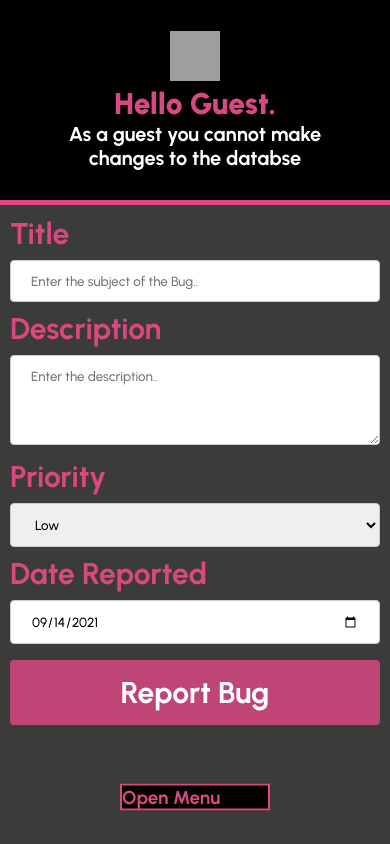
After one commit to keypuncheralwin/Bug_control, a Flask app: page /report in a window 390 px wide. The commit adds this page. Run offline with Flask 2, Linux system fonts and the light colour scheme; some libraries are stand-ins or nearby versions; grey boxes are pictures that could not be loaded.

Commit message:
Users can now edit the database, differnt users can edit data entries made by other users, guest user is working, they can only view the database, started working on mobile responsiveness

```diff
--- a/app.py
+++ b/app.py
@@ -3,13 +3,92 @@ import os
 import psycopg2
 import bcrypt
 
-from models.query import sign_up_user, check_email, get_password_hash
+from models.query import sign_up_user, check_email, get_password_hash, all_bugs, get_user_name, get_user_id, user_by_id, report_bug, edit_bug, bug_update
+from datetime import date
 
 DB_URL = os.environ.get("DATABASE_URL", "dbname=bugger")
 SECRET_KEY = os.environ.get("SECRET_KEY", "pretend key for testing only")
 
 app = Flask(__name__)
 app.config['SECRET_KEY'] = SECRET_KEY
+
+@app.route('/edit_action', methods=['POST'])
+def edit_action():
+    email = session['email_address']
+    user_id = get_user_id(email)[0][0]
+    date = request.form.get('date')
+    priority = request.form.get('priority')
+    title = request.form.get('title')
+    description = request.form.get('description')
+    id = request.form.get('bug_id')
+    bug_update(date,title,description,priority,user_id,id)
+    return redirect('/bugs_list')
+
+
+
+@app.route('/view/<id>')
+def view(id):
+    user_name = user_by_id(id)[0][0]
+    print(user_name)
+    results = edit_bug(id)[0]
+    title = results[2]
+    description = results[3]
+    priority = results[4]
+    date = results[1]
+    if session:
+        email = session['email_address']
+        full_name = get_user_name(email)[0][0]
+        first_name = full_name.split()[0]
+    else:
+        first_name = 'Guest'
+    return render_template('viewBug.html', date=date, priority=priority, description=description, title=title, id=id, name=first_name, user_name=user_name)
+
+@app.route('/edit/<id>')
+def edit(id):
+    results = edit_bug(id)[0]
+    title = results[2]
+    description = results[3]
+    priority = results[4]
+    today = date.today()
+    email = session['email_address']
+    full_name = get_user_name(email)[0][0]
+    first_name = full_name.split()[0]
+
+
+    return render_template('editBug.html', today=today, priority=priority, description=description, title=title, name=first_name, id=id)
+
+
+@app.route('/report_action', methods=['POST'])
+def test_action():
+    date = request.form.get('date')
+    priority = request.form.get('priority')
+    title = request.form.get('title')
+    description = request.form.get('description')
+    if session:
+        email = session['email_address']
+        user_id = get_user_id(email)[0][0]
+        print(user_id)
+        report_bug(date,title,description,priority,user_id)
+    return redirect('/bugs_list')
+
+@app.route('/report')
+def report():
+    today = date.today()
+    print(today)
+    if session:
+        email = session['email_address']
+        full_name = get_user_name(email)[0][0]
+        first_name = full_name.split()[0]
+        print(first_name)
+    else:
+        first_name = 'Guest'
+    return render_template('report.html', today=today, name=first_name)
+
+@app.route('/logout')
+def logout():
+    session.clear()
+    return redirect('/')
+
 
 @app.route('/login_action', methods=['POST'])
 def login_action():
@@ -20,7 +99,7 @@ def login_action():
         valid = bcrypt.checkpw(password.encode(), password_hash.encode())
         if valid:
             session['email_address'] = email
-            return redirect('/')
+            return redirect('/bugs_list')
         else:
             incorrect_login = True
             return render_template('login.html', incorrect_login=incorrect_login)
@@ -51,13 +130,22 @@ def sign():
 def login():
     return render_template('login.html')
 
-@app.route('/guest')
-def guest():
-    return render_template('bugsList.html')
+@app.route('/bugs_list')
+def bugs_list():
+    bugs = all_bugs()
+    if session:
+        email = session['email_address']
+        full_name = get_user_name(email)[0][0]
+        first_name = full_name.split()[0]
+        print(first_name)
+    else:
+        first_name = 'Guest'
+    return render_template('bugsList.html', bugs=bugs, name=first_name)
 
 @app.route('/')
 def main():
     return render_template('index.html')
 
+
 if __name__ == "__main__":
     app.run(debug=True)
--- a/static/css/bugList.css
+++ b/static/css/bugList.css
@@ -1,9 +1,29 @@
+
+
+
 .bugList{
     display: grid;
-    grid-template-columns: repeat(7, 1fr)
+    grid-template-columns: 0.5fr 1fr 1fr 2fr 0.5fr 1.2fr 1fr;
+    margin: 0 2%;
+
 }
+
 
 .label{
 padding: 10px;
 border: white 2px solid;
+
+/* text-align: left; */
 }
+
+.center{
+    text-align: center;
+}
+
+.addBorder{
+    border: white 2px solid;
+}
+
+.noBorder{
+    border: none;
+}
--- a/static/css/forms.css
+++ b/static/css/forms.css
@@ -1,10 +1,15 @@
-form{
+form {
   color: #d94881;
   font-size: 20px;
   max-width: 500px;
+  margin: 10px;
 }
 
-input[type=text], input[type=password], select {
+input[type=text],
+input[type=password],
+input[type=date], textarea,
+select {
+  font-family: 'Urbanist', sans-serif;
   width: 100%;
   padding: 12px 20px;
   margin: 8px 0;
--- /dev/null
+++ b/static/css/media.css
@@ -0,0 +1,90 @@
+#hiddenMenu {
+    display: none;
+
+}
+
+@media(max-width: 950px) {
+    .wrapper {
+        display: flex;
+        flex-direction: column;
+
+    }
+
+
+    .contentOne {
+        height: fit-content;
+        display: flex;
+        justify-content: center;
+        align-items: center;
+        border-right: none;
+        border-bottom: #d94881 5px solid;
+    }
+
+    .contentTwo {
+        height: 100vh;
+        display: block;
+        overflow-x: auto;
+        overflow-y: auto;
+    }
+
+    .containerOne {
+        text-align: center;
+    }
+
+    .container {
+        padding-bottom: 50px;
+
+
+    }
+
+    #title {
+        font-size: 30px;
+    }
+
+    #subtitle {
+        font-size: 20px;
+    }
+
+    #logo {
+        margin-top: 10%;
+        height: 50px;
+        width: 50px;
+
+    }
+
+    .standardFont {
+
+        font-size: 30px;
+    }
+
+    .mainButtons {
+        display: none;
+    }
+
+    #hiddenMenu {
+        width: 150px;
+        color: #d94881;
+        background-color: black;
+        border: #d94881 2px solid;
+        display: block;
+        position: fixed;
+  left: 50%;
+  bottom: 20px;
+  transform: translate(-50%, -50%);
+  margin: 0 auto;
+    }
+
+
+
+
+
+
+
+
+
+
+
+
+
+
+}
--- a/static/css/style.css
+++ b/static/css/style.css
@@ -1,14 +1,21 @@
 @import url('https://fonts.googleapis.com/css2?family=Fredoka+One&display=swap');
 @import url('https://fonts.googleapis.com/css2?family=Urbanist:wght@100;300;500;700;800;900&display=swap');
 @import url('https://fonts.googleapis.com/css2?family=Urbanist:wght@100&display=swap');
+* {
+    box-sizing: border-box;
+  }
 
 body {
     margin: 0 auto;
     color: white;
     font-family: 'Urbanist', sans-serif;
+
 }
 
-
+a{
+    text-decoration: none;
+    color: inherit;
+}
 
 .wrapper {
     display: grid;
@@ -46,9 +53,10 @@ body {
     align-items: center;
 }
 
-.container{
-    margin: 5px;
+.containerOne{
+    margin: 0 10%;
 }
+
 
 #logo {
     width: 100px;
--- a/templates/index.html
+++ b/templates/index.html
@@ -5,6 +5,7 @@
     <link rel="stylesheet" href="../static/css/style.css">
     <link rel="stylesheet" href="../static/css/bugList.css">
     <link rel="stylesheet" href="../static/css/forms.css">
+    <link rel="stylesheet" href="../static/css/media.css">
     <meta charset="UTF-8">
     <meta http-equiv="X-UA-Compatible" content="IE=edge">
     <meta name="viewport" content="width=device-width, initial-scale=1.0">
@@ -13,17 +14,18 @@
 
 <body>
     <div class="wrapper">
+        <h3 id="hiddenMenu">Open Menu</h2>
         {% block content %}
         <div class="contentOne">
 
-            <div class="container">
+            <div class="containerOne">
                 <img id="logo" src="../static/images/bug.png" alt="logo">
                 <h1 id="title">Bug Control.</h1>
                 <h3 id="subtitle">A simple bug tracking app</h3>
                 <div class="buttonCollection">
                     <a class="mainButtons" href="/sign">Sign Up</a>
                     <a class="mainButtons" href="/login">Login</a>
-                    <a class="mainButtons" href="/guest">Browse as Guest</a>
+                    <a class="mainButtons" href="/bugs_list">Guest</a>
                 </div>
             </div>
         </div>
--- a/templates/login.html
+++ b/templates/login.html
@@ -1,14 +1,14 @@
 {% extends 'index.html' %}
 {% block content %}
 <div class="contentOne">
-    <div class="container">
+    <div class="containerOne">
         <img id="logo" src="../static/images/bug.png" alt="logo">
                 <h1 id="title">Bug Control.</h1>
                 <h3 id="subtitle">A simple bug tracking app</h3>
         <div class="buttonCollection">
             <a class="mainButtons" href="/sign">Sign Up</a>
             <a class="mainButtons linkSelect" href="/login">Login</a>
-            <a class="mainButtons" href="/">Back</a>
+            <a class="mainButtons" href="/">Home</a>
         </div>
     </div>
 </div>
--- /dev/null
+++ b/templates/report.html
@@ -0,0 +1,45 @@
+{% extends 'index.html' %}
+{% block content %}
+<div class="contentOne">
+    <div class="containerOne">
+        <img id="logo" src="../static/images/bug.png" alt="logo">
+        {% if not name == 'Guest' %}
+        <h1 id="title">Hey {{name}}.</h1>
+        <h2 id="subtitle">Let's squash some bugs!</h2>
+        {% else %}
+        <h1 id="title">Hello Guest.</h1>
+        <h2 id="subtitle">As a guest you cannot make changes to the databse</h2>
+        {% endif %}
+        <div class="buttonCollection">
+            <a class="mainButtons" href="/bugs_list">Current Bugs</a>
+            <a class="mainButtons" href="/bugs_list">Dashboard</a>
+            <a class="mainButtons linkSelect" href="/report">Report a bug</a>
+            <a class="mainButtons" href="/logout">Logout</a>
+        </div>
+    </div>
+</div>
+<div class="contentTwo background">
+    <div class="container">
+        <form action="/report_action" method="POST">
+            <label class="standardFont" for="title">Title</label>
+            <input type="text" name="title" placeholder="Enter the subject of the Bug..">
+
+            <label class="standardFont" for="description">Description</label>
+            <textarea type="text" rows="4" name="description" placeholder="Enter the description.."></textarea>
+
+            <label class="standardFont" for="priority">Priority</label>
+            <select name="priority">
+                <option value="low">Low</option>
+                <option value="Moderate">Moderate</option>
+                <option value="High">High</option>
+              </select>
+            <label class="standardFont" for="Date">Date Reported</label>
+            <input type="date" name="date" value="{{today}}">
+
+            <input class="standardFont" type="submit" value="Report Bug">
+          </form>
+
+
+    </div>
+</div>
+{% endblock %}
--- a/templates/sign.html
+++ b/templates/sign.html
@@ -1,14 +1,14 @@
 {% extends 'index.html' %}
 {% block content %}
 <div class="contentOne">
-    <div class="container">
+    <div class="containerOne">
         <img id="logo" src="../static/images/bug.png" alt="logo">
                 <h1 id="title">Bug Control.</h1>
                 <h3 id="subtitle">A simple bug tracking app</h3>
         <div class="buttonCollection">
             <a class="mainButtons linkSelect" href="/sign">Sign Up</a>
             <a class="mainButtons" href="/login">Login</a>
-            <a class="mainButtons" href="/">Back</a>
+            <a class="mainButtons" href="/">Home</a>
         </div>
     </div>
 </div>
```
Also changed, not shown: models/query.py (+24 -1 lines), static/css/responsive.css (deleted, +0 -93 lines), templates/bugsList.html (+32 -25 lines), templates/editBug.html (added, +47 -0 lines), templates/viewBug.html (added, +53 -0 lines). Lines whose indentation alone changed are shown as unchanged.
